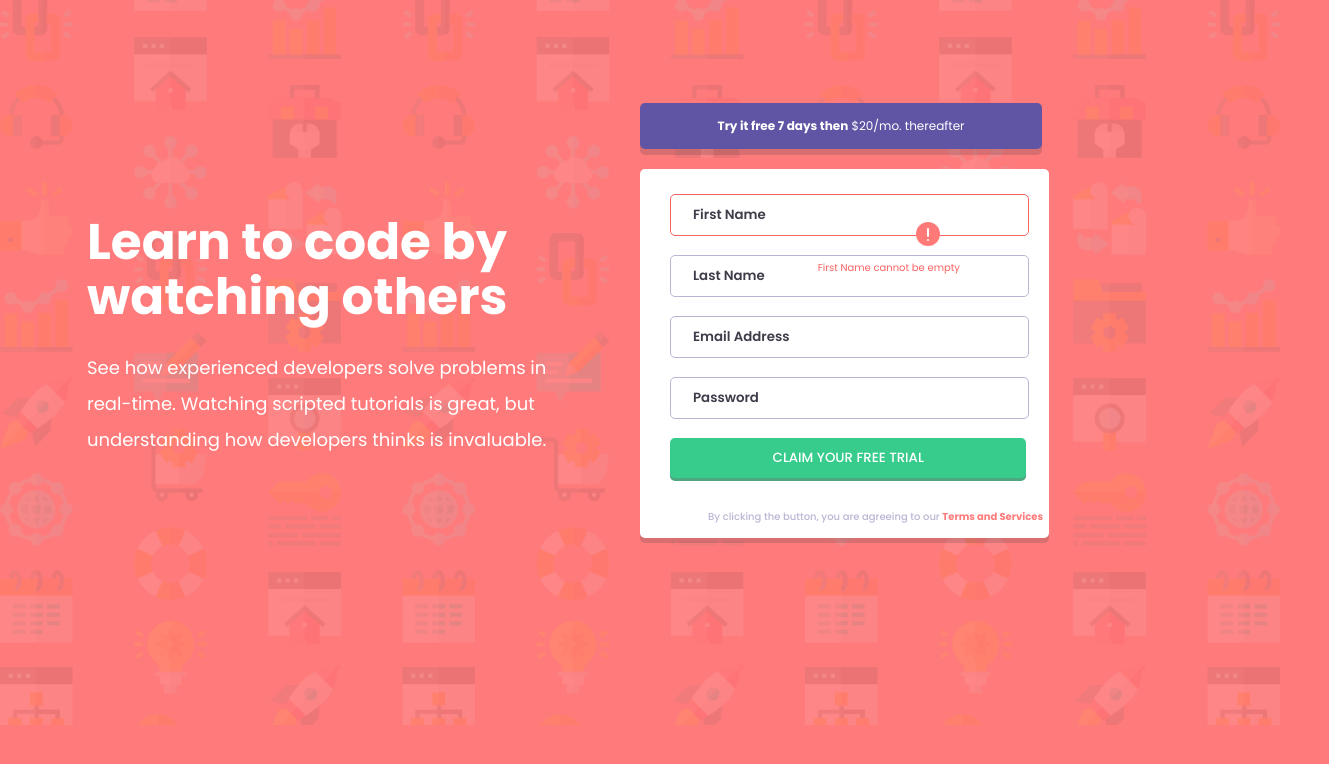
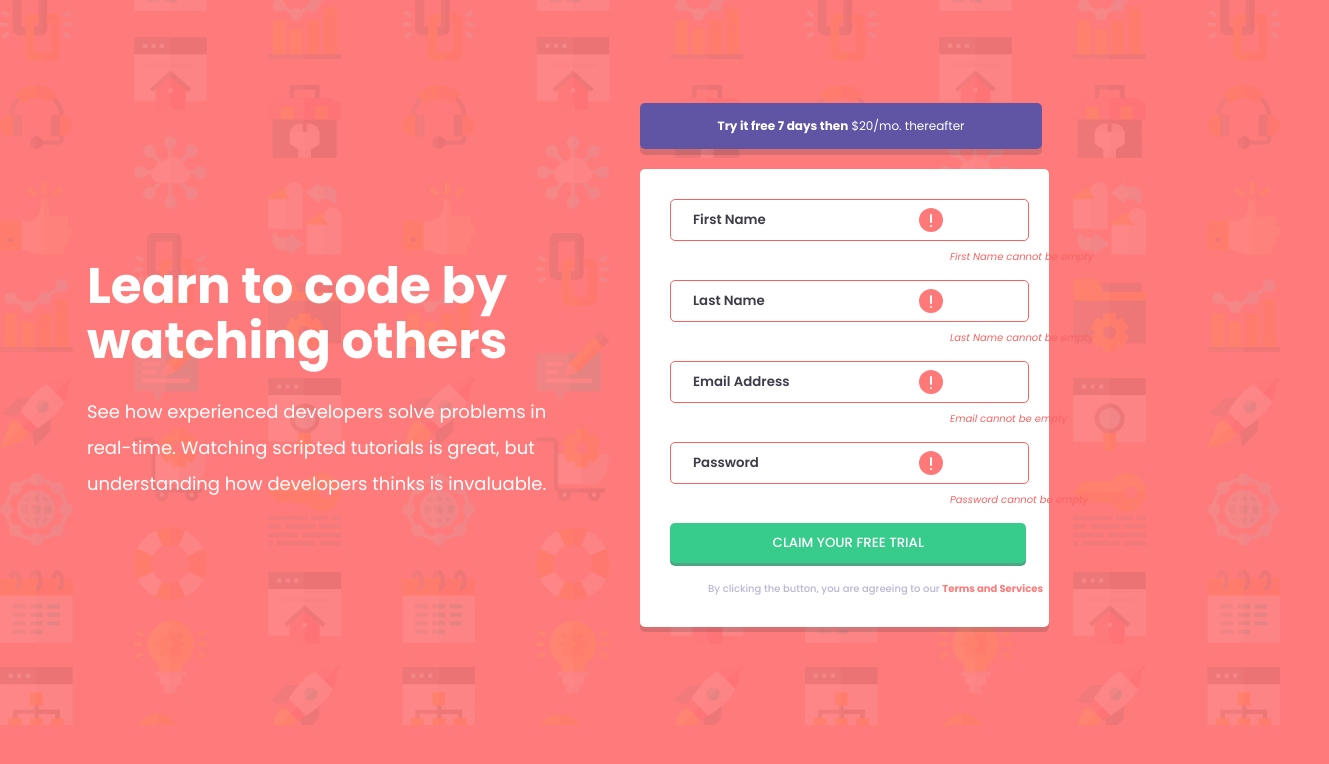
Before and after one commit to annemarierolo/SignUp-Form, a plain HTML site: page index.html in a window 1280 px wide. Both pictures are taken after a click on the button "CLAIM YOUR FREE TRIAL". Shown: the whole page, 1329 px wide, since content can reach past the window. Drawn offline with Linux system fonts and the light colour scheme.

Commit message:
Form Validations

```diff
--- a/css/style.css
+++ b/css/style.css
@@ -1,4 +1,4 @@
-@import url('https://fonts.googleapis.com/css2?family=Poppins:wght@400;500;600;700&display=swap');
+@import url('https://fonts.googleapis.com/css2?family=Poppins:ital,wght@0,400;0,500;0,600;0,700;1,400&display=swap');
 * {
     font-family: 'Poppins', sans-serif;
 }
@@ -64,16 +64,19 @@ body {
 .form {
     width: 60%;
     box-shadow: 0 5px 0px 0 hsl(249, 10%, 26%, 0.2);
-    padding: 25px 0px 100px 30px;
+    padding: 30px 0px 20px 30px;
     border-radius: 5px;
     background-color: hsl(0, 0%, 100%);
     font-size: 12px;
-    display: grid;
-    grid-auto-rows: 25%;
+}
+
+.area-container {
+    margin-bottom: 15px;
 }
 
 .terms {
     font-size: 10px;
+    margin-block-start: 58px;
 }
 
 #conditions {
@@ -111,6 +114,10 @@ input:focus {
     border: 1px solid hsl(249, 10%, 26%);
 }
 
+.button {
+    height: 0;
+}
+
 #button {
     width: 94%;
     padding: 10px;
@@ -122,22 +129,23 @@ input:focus {
     font-weight: 500;
 }
 
-#icon {
+.icon {
     position: absolute;
-    top: 222px;
-    right: 340px;
-    visibility: hidden;
+    /* top: 227px; */
+    margin-top: -33px;
+    right: 337px;
+    display: none;
 }
 
-#errors {
+.errors {
     color: hsl(0, 93%, 68%);
-    visibility: hidden;
-    position: absolute;
-    top: 260px;
-    right: 320px;
+    display: none;
+    position: relative;
+    left: 280px;
     font-size: 10px;
     font-weight: 400;
-    margin-block-end: 30px;
+    margin-top: 8px;
+    font-style: italic;
 }
 
 .error {
@@ -152,5 +160,3 @@ input:focus {
 .attribution a {
     color: hsl(228, 45%, 44%);
 }
-
-;
--- a/index.html
+++ b/index.html
@@ -28,40 +28,50 @@
                     <p><strong>Try it free 7 days then</strong> $20/mo. thereafter</p>
                 </div>
                 <form class="form" name="info">
-                    <div id="input-container">
-                        <input type="text" id="fname" name="firstname" placeholder="First Name">
+                    <div class="area-container">
+                        <div class="input-container">
+                            <input type="text" id="firstname" name="firstname" placeholder="First Name" onkeyup="validate()">
+                            <img class="firstname-error icon" src="images/icon-error.svg" alt="icon error">
                         </div>
-                    <img id="icon" src="images/icon-error.svg" alt="icon error">
-                    <div id="errors">
+                        <div class="firstname-error errors">
                             First Name cannot be empty
                         </div>
-                    <div id="input-container">
-                        <input type="text" id="flname" name="lastname" placeholder="Last Name">
                     </div>
-                    <img id="icon" src="images/icon-error.svg" alt="icon error">
-                    <div id="errors">
+                    <div class="area-container">
+                        <div class="input-container">
+                            <input type="text" id="lastname" name="lastname" placeholder="Last Name" onkeyup="validate()">
+                            <img class="lastname-error icon" src="images/icon-error.svg" alt="icon error">
+                        </div>
+                        <div class="lastname-error errors">
                             Last Name cannot be empty
                         </div>
-                    <div id="input-container">
-                        <input type="text" id="femail" name="email" placeholder="Email Address">
                     </div>
-                    <img id="icon" src="images/icon-error.svg" alt="icon error">
-                    <div id="errors">
+                    <div class="area-container">
+                        <div class="input-container">
+                            <input type="text" id="email" name="email" placeholder="Email Address" onkeyup="validate()">
+                            <img id="email-icon" class="email-error icon" src="images/icon-error.svg" alt="icon error">
+                        </div>
+                        <div class="email-error errors">
+                            Email cannot be empty
+                        </div>
+                        <div class="email-invalid errors">
                             Looks like this is not an email
                         </div>
-                    <div id="input-container">
-                        <input type="text" id="fpass" name="password" placeholder="Password">
                     </div>
-                    <img id="icon" src="images/icon-error.svg" alt="icon error">
-                    <div id="errors">
+                    <div class="area-container">
+                        <div class="input-container">
+                            <input type="password" id="password" name="password" placeholder="Password" onkeyup="validate()">
+                            <img class="password-error icon" src="images/icon-error.svg" alt="icon error">
+                        </div>
+                        <div class="password-error errors">
                             Password cannot be empty
                         </div>
+                    </div>
                     <div class="button">
-                        <button id="button" type="button" onclick="hasValue()">Claim your free trial</button>
+                        <button id="button" type="button" onclick="validate()">Claim your free trial</button>
                     </div>
                     <div class="terms">
                         <p id="conditions">By clicking the button, you are agreeing to our <strong id="ts">Terms and Services</strong></p>
-
                     </div>
 
                 </form>
--- a/js/javascript.js
+++ b/js/javascript.js
@@ -1,22 +1,58 @@
-// function isEmpty(formName, fieldNames) {
-//     const form = document.forms[formName];
-//     return fieldNames.some(field => !form[field].value);
-// }
+function isEmpty(formName, field) {
+    const form = document.forms[formName];
+    return (form[field].value === '' || form[field].value === null || form[field].value === undefined);
+}
 
-// isEmpty(['firstname', 'lastname', 'email', 'password']);
+function validateEmptyInputs() {
+    var fields = ['firstname', 'lastname', 'email', 'password']
+    fields.forEach(field => {
+        var input = document.getElementById(`${field}`).classList;
+        var errorClasses = document.getElementsByClassName(`${field}-error`)
+        var emptyError = isEmpty('info', field);
+        if (emptyError) {
+            [].forEach.call(errorClasses, element => element.style.display = 'block');
+            input.add('error');
+        } else {
+            [].forEach.call(errorClasses, element => element.style.display = 'none');
+            input.remove('error');
+        }
+    });
+}
 
-function hasValue() {
-    var fnameVal = document.getElementById('fname').value;
-    var input = document.getElementById("fname").classList;
-    var fNameError = document.getElementById("errors");
-    var iconError = document.getElementById("icon");
-    if (!fnameVal) {
-        input.add('error');
-        fNameError.style.visibility = 'visible';
-        iconError.style.visibility = 'visible';
-    } else {
-        input.remove('error');
-        fNameError.style.visibility = 'hidden';
-        iconError.style.visibility = 'hidden';
-    }
+function validateEmails() {
+    var fields = ['email'];
+    fields.forEach(field => {
+        var input = document.getElementById(`${field}`).classList;
+        var icon = document.getElementById(`${field}-icon`);
+        var errorClasses = document.getElementsByClassName(`${field}-invalid`)
+        var validError = validEmail('info', field);
+
+        if (!validError && !isEmpty('info', field)) {
+            [].forEach.call(errorClasses, element => element.style.display = 'block');
+            icon.style.display = 'block';
+            input.add('error');
+        } else if (isEmpty('info', field)) {
+            [].forEach.call(errorClasses, element => element.style.display = 'none');
+            icon.style.display = 'block';
+            input.add('error');
+        } else {
+            [].forEach.call(errorClasses, element => element.style.display = 'none');
+            icon.style.display = 'none';
+        }
+
+    });
 }
+
+function validEmail(formName, field) {
+    const form = document.forms[formName];
+    var email = form[field].value;
+    return email.toLowerCase().match(
+        /^(([^<>()[\]\\.,;:\s@"]+(\.[^<>()[\]\\.,;:\s@"]+)*)|(".+"))@((\[[0-9]{1,3}\.[0-9]{1,3}\.[0-9]{1,3}\.[0-9]{1,3}\])|(([a-zA-Z\-0-9]+\.)+[a-zA-Z]{2,}))$/
+    );
+}
+
+
+function validate() {
+    validateEmptyInputs();
+    validateEmails();
+}
```
Lines whose indentation alone changed are shown as unchanged.
